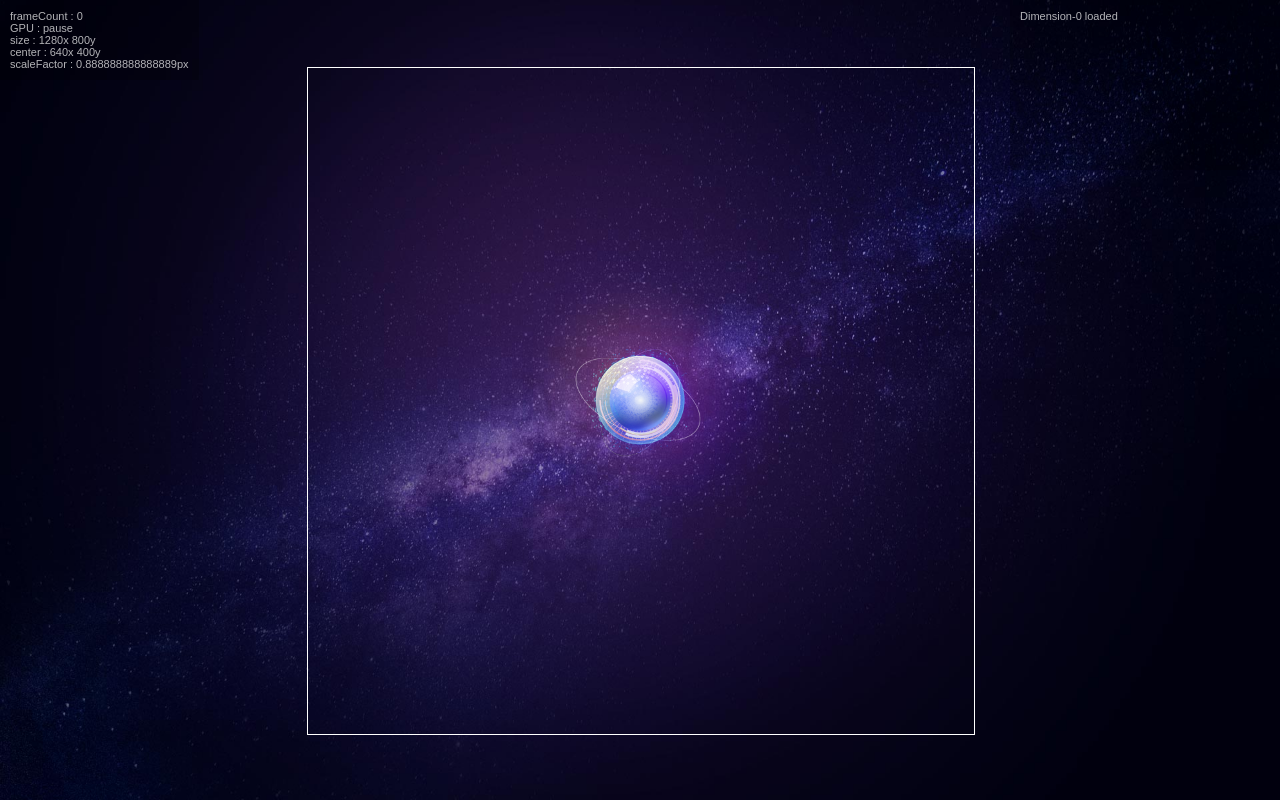
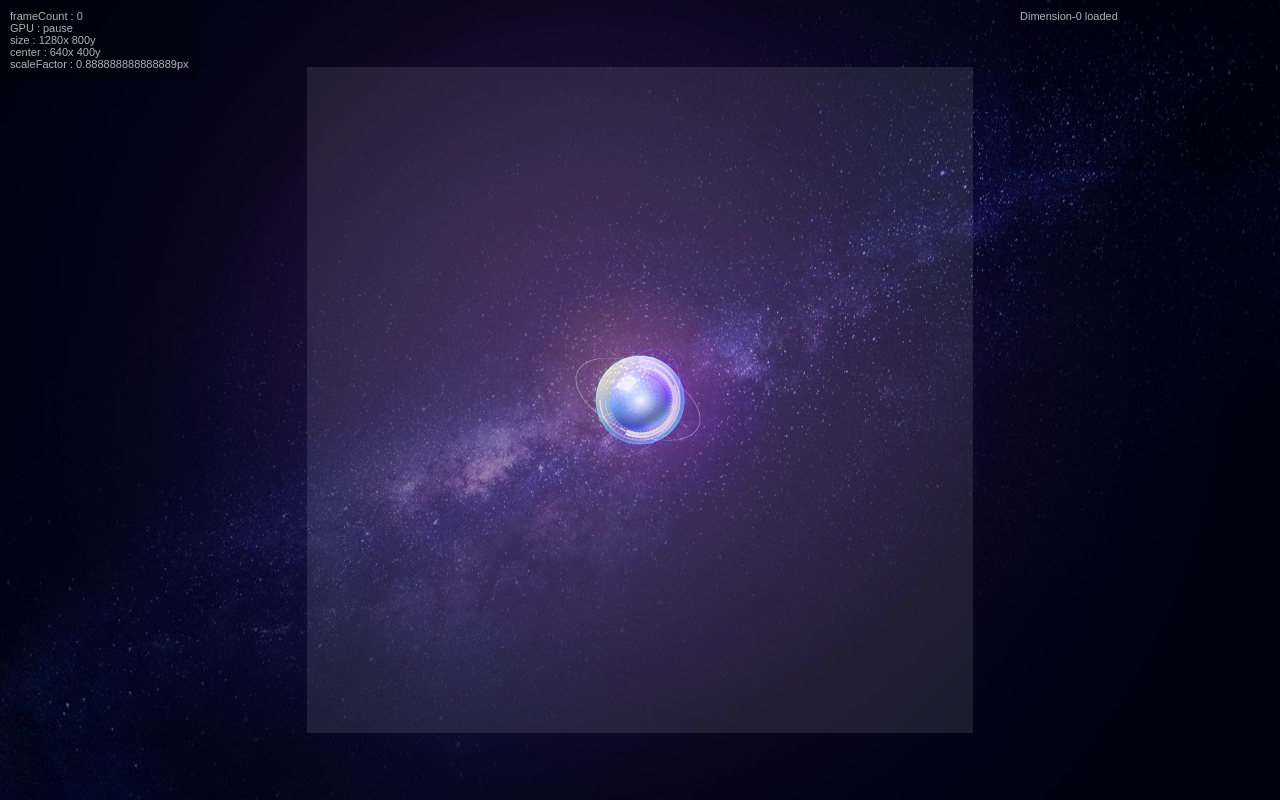
Before and after one commit to Eliepse/BAIDU-Galaxy, a plain HTML site: page index.html in a window 1280 px wide. Drawn offline with Linux system fonts and the light colour scheme.

Commit message:
New dimension display method - HTML

```diff
--- a/index.html
+++ b/index.html
@@ -23,6 +23,7 @@
 
 						<div id="solar"></div>
 
+						<div id="dimensions"></div>
 						<!--<div class="dimension">
 
 
--- a/src/css/style.css
+++ b/src/css/style.css
@@ -68,12 +68,11 @@ body {
 
 }
 
-.dimension {
+#dimensions {
 
 	position: absolute;
 	width: 750px;
 	height: 750px;
-	border: 1px solid #fff;
 
 }
 
@@ -84,3 +83,13 @@ body {
 	height: 150px;
 
 }
+
+.dimension {
+
+	position: absolute;
+	left: 0; top: 0;
+	width: 100%;
+	height: 100%;
+	background: rgba(255,255,255,0.1);
+
+}
```
